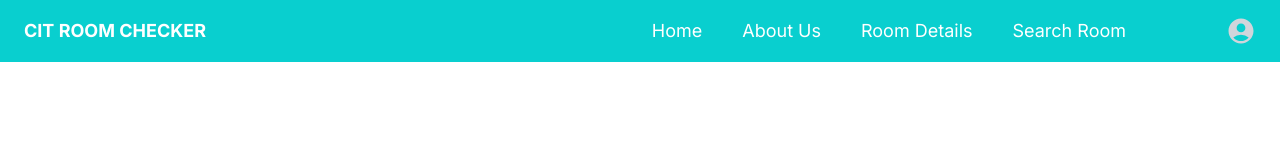
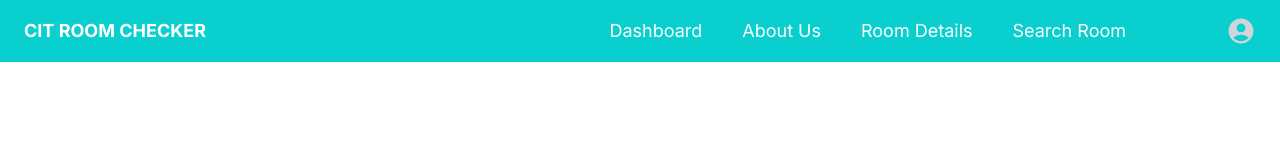
Before and after one commit to Jeffandrewo/cit-room, a Next.js app: page /about-us in a window 1280 px wide. Shown: the top 160 px of the page. Built offline with nearby package versions, Linux system fonts and the light colour scheme; no server answers.

Commit message:
added dashboard button and removed home button in the navigation tab

```diff
--- a/app/components/Header.jsx
+++ b/app/components/Header.jsx
@@ -19,9 +19,8 @@ const Header = () => {
         </Link>
       </div>
       <div className="text-white flex items-center">
-
-          <Link href="/" className="text-lg font bold hover:text-black mr-10">
-            Home
+          <Link href="/dashboard" className="text-lg font bold hover:text-black mr-10">
+            Dashboard
           </Link>
           <Link href="/about-us" className="text-lg font bold hover:text-black mr-10">
             About Us
```
